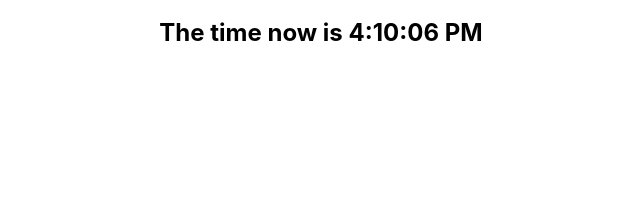
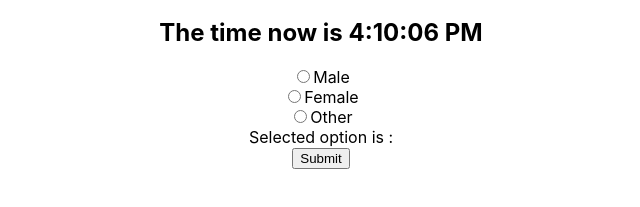
Before and after one commit to ntung/react-todolistapp, a React (Create React App) app: page / in a window 1280 px wide. Shown: the part 477-684 px from the top of the page, without its empty margins (319-959 px from the left). Built offline with nearby package versions, Linux system fonts and the light colour scheme.

Commit message:
Test Class Component

```diff
--- a/src/App.js
+++ b/src/App.js
@@ -1,5 +1,6 @@
 import logo from './logo.svg';
 import './App.css';
+import MyForm from './shared/MyForm';
 import Welcome from './shared/welcome';
 import UserProfile from './shared/user-profile';
 
@@ -11,6 +12,7 @@ function App() {
       <Welcome name="Tom" />
       <UserProfile avatar="https://raw.githubusercontent.com/ntung/ntung.github.io/master/assets/img/tung.jpg" name="Tom Nguyen" bio="a geek, a developer" />
       <h2>The time now is {currentDate.toLocaleTimeString()}</h2>
+      <MyForm />
     </div>
   );
 }
--- /dev/null
+++ b/src/shared/MyForm.js
@@ -0,0 +1,71 @@
+import React, { Component } from "react";
+
+class MyForm extends Component {
+  constructor() {
+    super();
+    this.state = {
+      name: "React"
+    };
+    this.onValueChange = this.onValueChange.bind(this);
+    this.formSubmit = this.formSubmit.bind(this);
+  }
+
+  onValueChange(event) {
+    this.setState({
+      selectedOption: event.target.value
+    });
+  }
+
+  formSubmit(event) {
+    event.preventDefault();
+    console.log(this.state.selectedOption)
+  }
+
+  render() {
+    return (
+      <form onSubmit={this.formSubmit}>
+        <div className="radio">
+          <label>
+            <input
+              type="radio"
+              value="Male"
+              checked={this.state.selectedOption === "Male"}
+              onChange={this.onValueChange}
+            />
+            Male
+          </label>
+        </div>
+        <div className="radio">
+          <label>
+            <input
+              type="radio"
+              value="Female"
+              checked={this.state.selectedOption === "Female"}
+              onChange={this.onValueChange}
+            />
+            Female
+          </label>
+        </div>
+        <div className="radio">
+          <label>
+            <input
+              type="radio"
+              value="Other"
+              checked={this.state.selectedOption === "Other"}
+              onChange={this.onValueChange}
+            />
+            Other
+          </label>
+        </div>
+        <div>
+          Selected option is : {this.state.selectedOption}
+        </div>
+        <button className="btn btn-default" type="submit">
+          Submit
+        </button>
+      </form>
+    );
+  }
+}
+
+export default MyForm;
```
